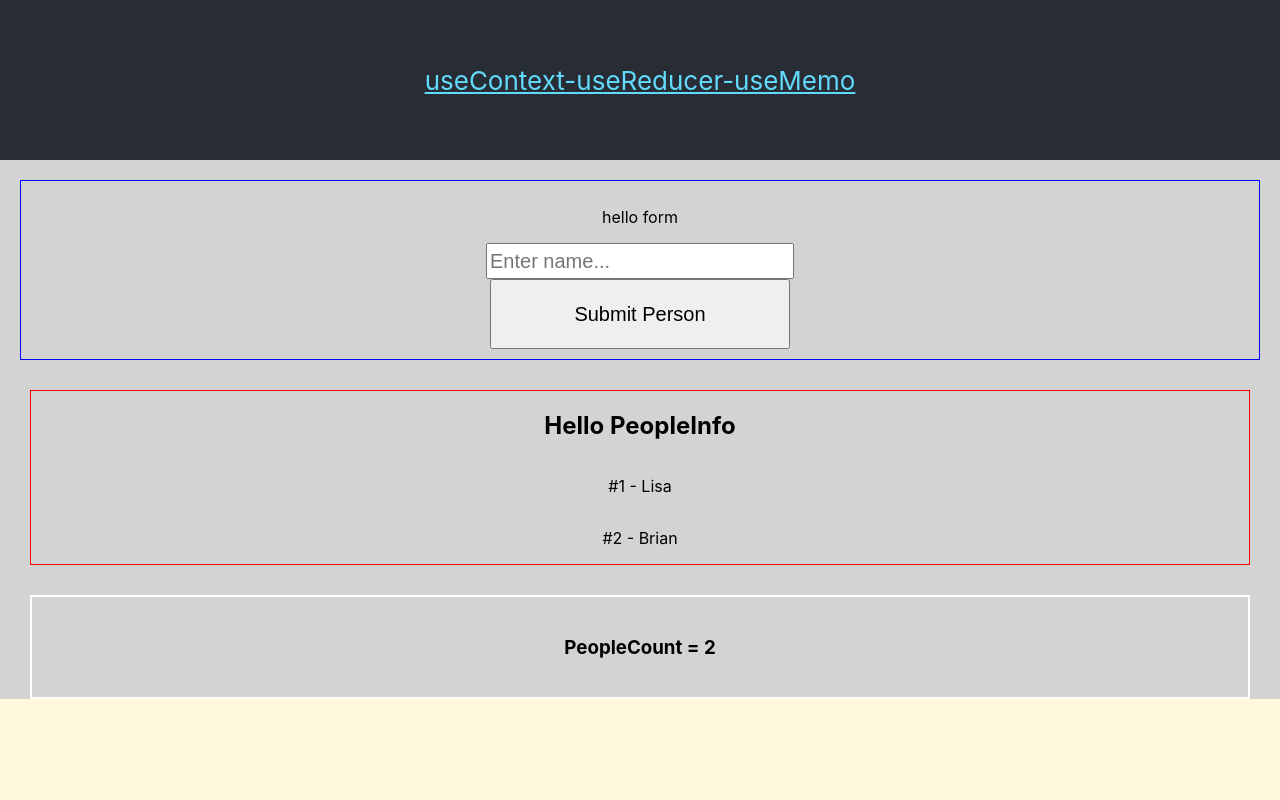
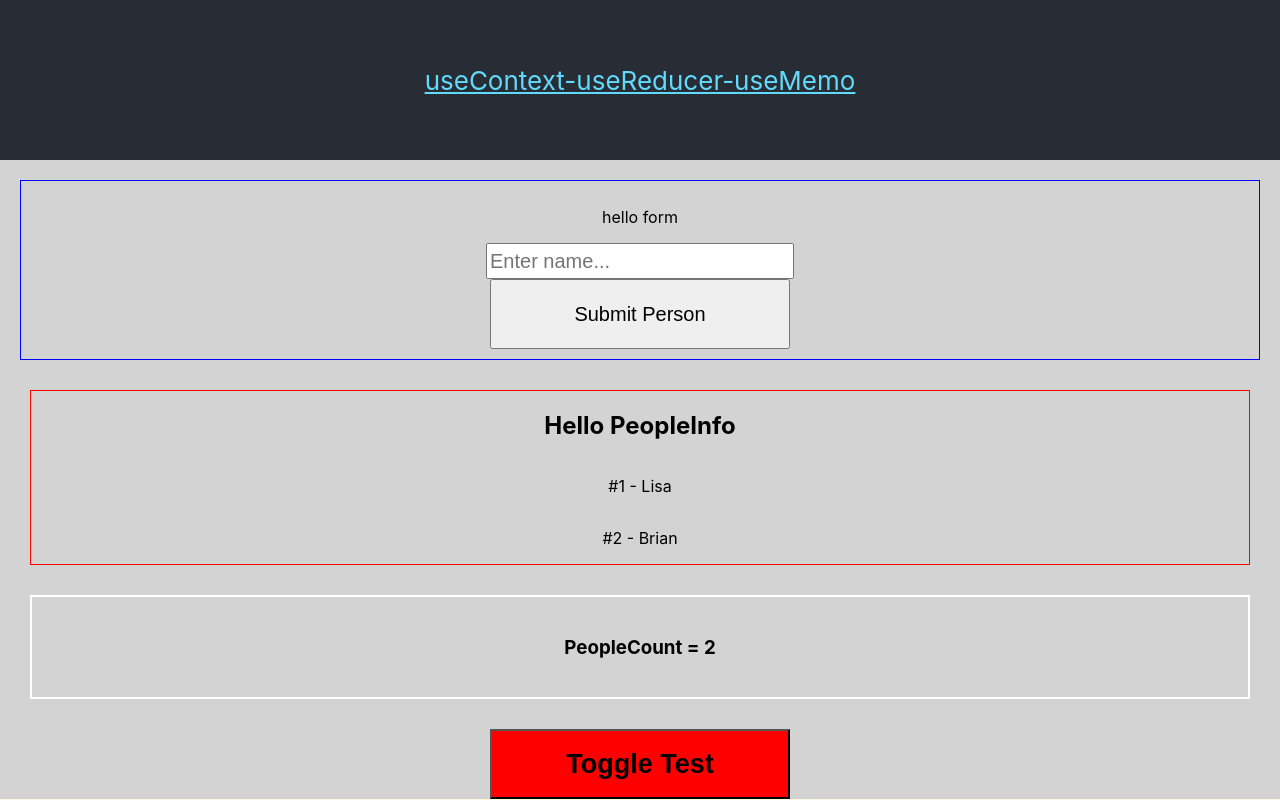
Before and after one commit to keepforever/use-ctx-mem-rdcr-6-22-19, a React (Create React App) app: page / in a window 1280 px wide. Built offline with nearby package versions, Linux system fonts and the light colour scheme.

Commit message:
having trouble with React.memo

```diff
--- a/src/App.js
+++ b/src/App.js
@@ -4,6 +4,7 @@ import './App.css';
 import PeopleInfo from './comps/PeopleInfo';
 import Form from './comps/Form';
 import PeopleCount from './comps/PeopleCount';
+import Toggle from './comps/Toggle';
 
 // hooks
 import PeopleContext from './context/peopleContext';
@@ -13,13 +14,20 @@ const App = () => {
     // const [people, setPeople] = useState([{ name: 'Lisa' }, { name: 'Brian' }]);
 
     const initialState = {
-        people: [{ name: 'Lisa' }, { name: 'Brian' }]
+        people: [{ name: 'Lisa' }, { name: 'Brian' }],
+        testBoolean: false
     };
 
     const addPerson = person => {
         dispatch({
             type: 'ADD_PERSON',
             payload: person
+        });
+    };
+
+    const toggleTest = () => {
+        dispatch({
+            type: 'TOGGLE_TEST'
         });
     };
 
@@ -40,12 +48,15 @@ const App = () => {
             <PeopleContext.Provider
                 value={{
                     people: state.people,
-                    addPerson
+                    testBoolean: state.testBoolean,
+                    addPerson,
+                    toggleTest
                 }}
             >
                 <Form />
                 <PeopleInfo />
                 <PeopleCount />
+                <Toggle buttonTitle="Toggle Test"/>
             </PeopleContext.Provider>
         </div>
     );
--- a/src/comps/Form.js
+++ b/src/comps/Form.js
@@ -1,4 +1,4 @@
-import React, { useState, useContext, useRef, useMemo } from 'react';
+import React, { useState, useContext, useRef, useMemo, useCallback } from 'react';
 import PeopleContext from '../context/peopleContext';
 
 const Form = () => {
@@ -18,13 +18,28 @@ const Form = () => {
         setPerson({ name: '' });
     };
 
-    const printNumberOfPeople = () => {
-        console.warn(`${context.people.length} number of People`);
-    };
+    // this
+
+    // const printNumberOfPeople = useCallback(() => {
+    //     console.log(`${context.people.length} number of People`);
+    // }, [context.people]);
+    //
+    // useMemo(
+    //     () => {
+    //         printNumberOfPeople();
+    //     },
+    //     [printNumberOfPeople]
+    // );
+
+    // or this
+
+    // const printNumberOfPeople = useCallback(() => {
+    //     console.log(`${context.people.length} number of People`);
+    // }, [context.people]);
 
     useMemo(
         () => {
-            printNumberOfPeople();
+            console.log(`${context.people.length} number of People`);
         },
         [context.people]
     );
--- a/src/comps/PeopleInfo.js
+++ b/src/comps/PeopleInfo.js
@@ -12,13 +12,13 @@ const PeopleInfo = () => {
 
     useEffect(
         () => {
-            document.title = `newestPerson = ${people[people.length - 1].name}`;
+            document.title = `newestPerson = ${newestPerson}`;
             console.log('PeopleInfo, useEffect ran', '\n');
             return () => {
                 console.log('PeopleInfo, useEffect, unmounted', '\n');
             };
         },
-        [newestPerson]
+        [people, newestPerson]
     );
 
     return (
@@ -42,4 +42,4 @@ const PeopleInfo = () => {
     );
 };
 
-export default PeopleInfo;
+export default React.memo(PeopleInfo);
--- /dev/null
+++ b/src/comps/Toggle.jsx
@@ -0,0 +1,38 @@
+import React, { useContext, useRef } from 'react';
+import PeopleContext from '../context/peopleContext';
+
+const areEqual = (prevProps, nextProps) => {
+    console.log('\n', '\n', 'areEqual has run = ', '\n');
+    console.log('\n', '\n', 'prevProps = ', prevProps, '\n');
+    console.log('\n', '\n', 'nextProps = ', nextProps, '\n');
+    console.log(
+        'prevProps.buttonTitle === nextProps.buttonTitle = ',
+        prevProps.buttonTitle === nextProps.buttonTitle,
+        '\n'
+    );
+    return prevProps.buttonTitle === nextProps.buttonTitle;
+};
+
+const Toggle = ({ buttonTitle }) => {
+    const renders = useRef(0);
+    console.log('Toggle render count = ', ++renders.current, '\n');
+    const { toggleTest } = useContext(PeopleContext);
+
+    return (
+        <button
+            style={{
+                background: 'red',
+                color: 'black',
+                height: 70,
+                width: 300,
+                fontSize: 27,
+                fontWeight: 'bold'
+            }}
+            onClick={toggleTest}
+        >
+            {buttonTitle}
+        </button>
+    );
+};
+
+export default React.memo(Toggle, areEqual);
--- a/src/context/peopleReducer.js
+++ b/src/context/peopleReducer.js
@@ -5,11 +5,19 @@ const addPerson = (state, person) => {
         people: newPeople
     };
 };
+const toggleTest = (state) => {
+    return {
+        ...state,
+        testBoolean: !state.testBoolean
+    };
+};
 // note: we always have a "type" property on any actions passed to reducer
 const peopleReducer = (state = {}, action) => {
     switch (action.type) {
         case 'ADD_PERSON':
             return addPerson(state, action.payload);
+        case 'TOGGLE_TEST':
+            return toggleTest(state);
         default:
             return state;
     }
```
